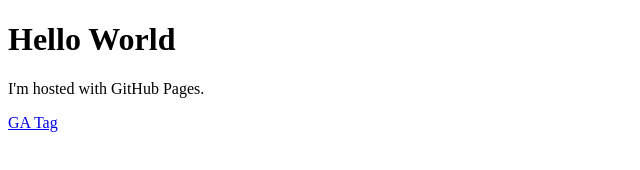
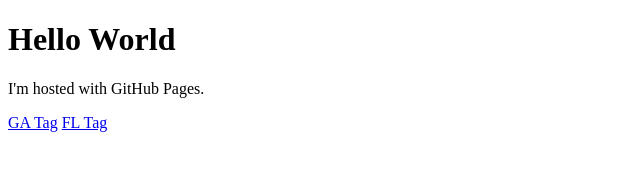
Before and after one commit to mrmillers/mrmillers.github.io, a plain HTML site: page index.html in a window 1280 px wide. Shown: the full height of the page, 0-640 px from the left. Drawn offline with Linux system fonts and the light colour scheme.

Commit message:
Update index.html

```diff
--- a/index.html
+++ b/index.html
@@ -18,6 +18,7 @@
     <h1>Hello World</h1>
     <p>I'm hosted with GitHub Pages.</p>
     <a href='./ga.html'>GA Tag</a>
+    <a href='./fl.html'>FL Tag</a>
 
 </body>
 
```
